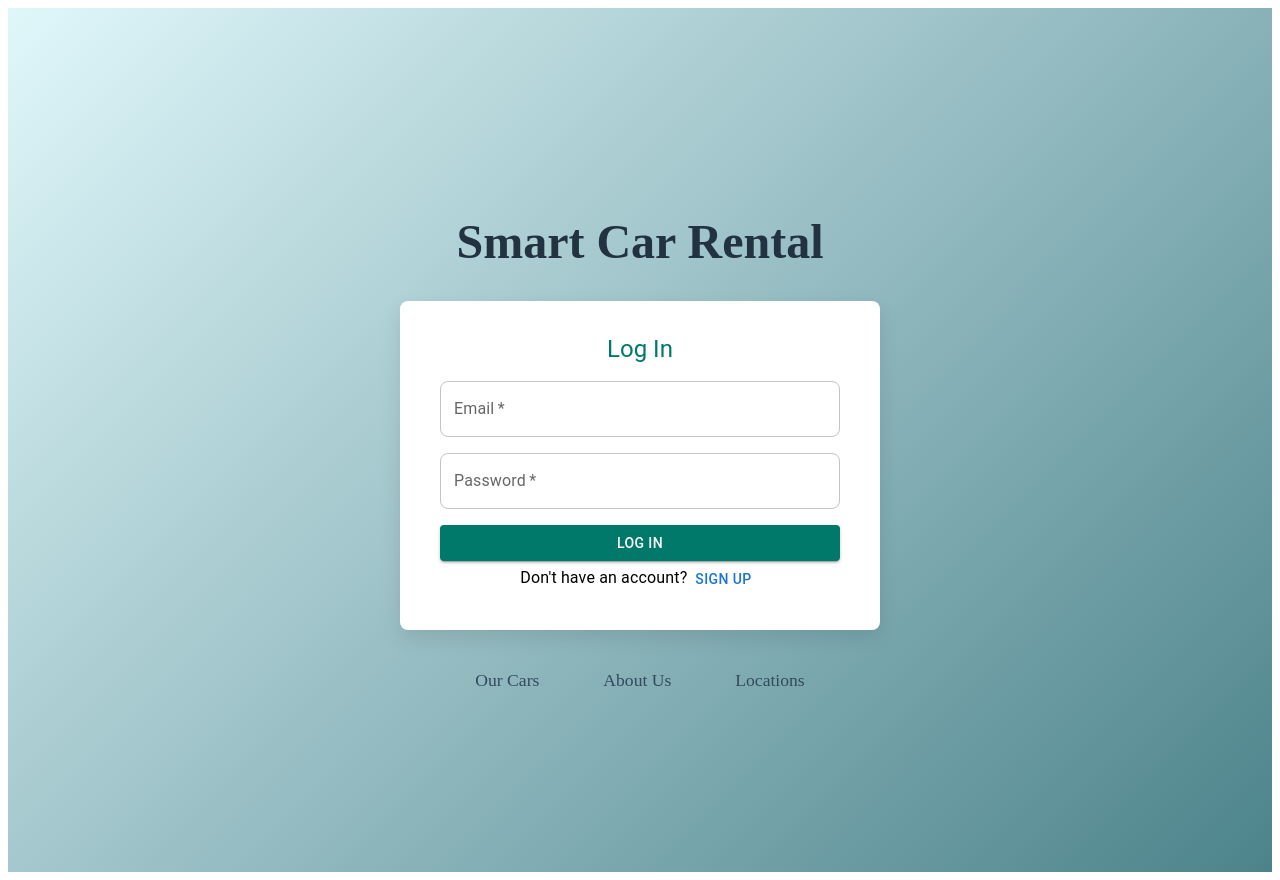
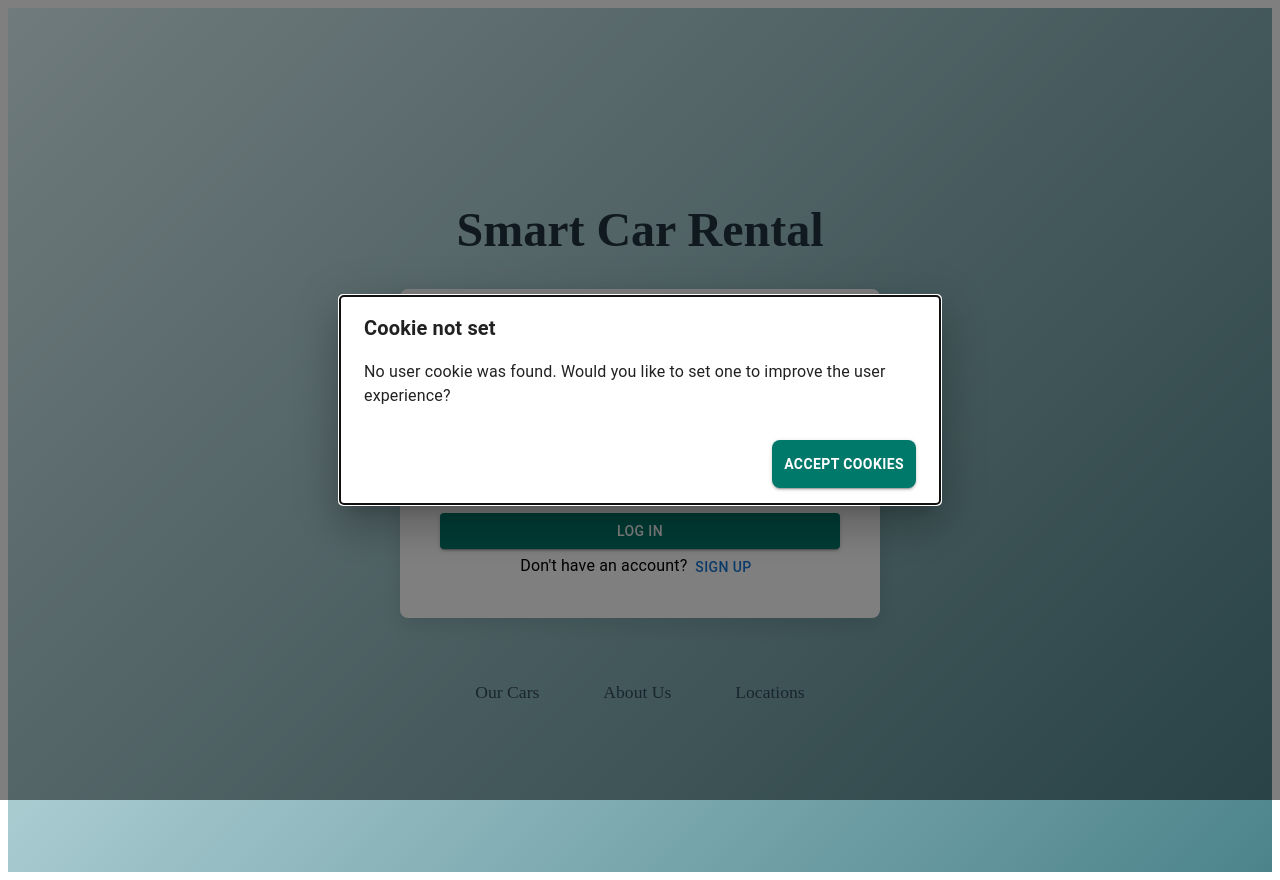
Before and after one commit to mikewegele/smart-contract-vehicle, a React (Vite) app in the folder frontend/: page /login in a window 1280 px wide. Built offline with nearby package versions, Linux system fonts and the light colour scheme.

Commit message:
add accept cookies

```diff
--- a/frontend/package.json
+++ b/frontend/package.json
@@ -19,6 +19,7 @@
     "axios": "^1.9.0",
     "leaflet": "^1.9.4",
     "react": "^19.1.0",
+    "react-cookie": "^8.0.1",
     "react-dom": "^19.1.0",
     "react-leaflet": "^5.0.0",
     "react-router-dom": "^7.6.0"
--- a/frontend/src/components/button/DefaultButton.tsx
+++ b/frontend/src/components/button/DefaultButton.tsx
@@ -9,7 +9,7 @@ const useStyles = makeStyles(() => ({
         backgroundColor: "#00796b !important",
         color: "white",
         fontWeight: "bold",
-        borderRadius: 8,
+        borderRadius: "8px",
         transition: "background 0.3s",
         "&:hover": {
             backgroundColor: "#004d40",
--- /dev/null
+++ b/frontend/src/components/cookie/UserCookieManager.tsx
@@ -0,0 +1,90 @@
+import React, {useEffect, useState} from "react";
+import {useCookies} from "react-cookie";
+import {Box, Dialog, DialogActions, DialogContent, DialogTitle, Stack, Typography,} from "@mui/material";
+import makeStyles from "../../util/makeStyles";
+import DefaultButton from "../button/DefaultButton.tsx";
+
+const useStyles = makeStyles(() => ({
+    root: {
+        textAlign: "center",
+        marginTop: "24px",
+        fontFamily: "'Roboto', sans-serif",
+    },
+    btn: {
+        margin: "8px",
+        borderRadius: "20px",
+        paddingLeft: "24px",
+        paddingRight: "24px",
+    },
+    dialogContent: {
+        paddingTop: "8px",
+        paddingBottom: "24px",
+    },
+    dialogTitle: {
+        display: "flex",
+        alignItems: "center",
+        gap: "10px",
+        fontWeight: 600,
+    },
+    icon: {
+        fontSize: "28px",
+        color: "#f9a825",
+    },
+}));
+
+const UserCookieManager: React.FC = () => {
+
+    const {classes} = useStyles();
+    const [cookies, setCookie] = useCookies(["user"]);
+    const [open, setOpen] = useState(false);
+
+    useEffect(() => {
+        if (!cookies.user) {
+            setOpen(true);
+        } else {
+            setOpen(false);
+        }
+    }, [cookies.user]);
+
+    const handleSetCookie = () => {
+        setCookie("user", "Mike", {
+            path: "/",
+            maxAge: 60 * 60 * 24 * 7,
+            sameSite: "lax",
+        });
+        setOpen(false);
+    };
+
+    return (
+        <Box className={classes.root}>
+            <Dialog
+                open={open}
+                onClose={() => {
+                }}
+                disableEscapeKeyDown
+            >
+                <DialogTitle className={classes.dialogTitle}>
+                    Cookie not set
+                </DialogTitle>
+                <DialogContent className={classes.dialogContent}>
+                    <Typography variant="body1">
+                        No user cookie was found. Would you like to set one to improve the user experience?
+                    </Typography>
+                </DialogContent>
+                <DialogActions>
+                    <Stack direction="row" spacing={2} paddingRight="16px" paddingBottom="8px">
+                        <DefaultButton
+                            onClick={handleSetCookie}
+                            variant="contained"
+                            color="primary"
+                        >
+                            Accept Cookies
+                        </DefaultButton>
+                    </Stack>
+                </DialogActions>
+            </Dialog>
+        </Box>
+    );
+};
+
+export default UserCookieManager;
--- a/frontend/src/components/map/VehicleMap.tsx
+++ b/frontend/src/components/map/VehicleMap.tsx
@@ -26,7 +26,7 @@ const useStyles = makeStyles(() => ({
         width: "80%",
         maxWidth: "1000px",
         height: "500px",
-        borderRadius: 12,
+        borderRadius: "12px",
         overflow: "hidden",
         boxShadow: "0 4px 12px rgba(0, 0, 0, 0.1)",
         border: "1px solid #e0e0e0",
--- a/frontend/src/layout/App.tsx
+++ b/frontend/src/layout/App.tsx
@@ -1,19 +1,12 @@
 import React from "react";
-import {BrowserRouter as Router, Routes, Route, Navigate} from "react-router-dom";
-import EntryPage from "../screen/EntryPage.tsx";
-import DashboardPage from "../screen/DashboardPage.tsx";
-import ProfilePage from "../screen/ProfilePage.tsx";
+import {CookiesProvider} from "react-cookie";
+import Layout from "./Layout.tsx";
 
 const App: React.FC = () => {
     return (
-        <Router>
-            <Routes>
-                <Route path="/" element={<Navigate to="/login" replace />} />
-                <Route path="/login" element={<EntryPage />} />
-                <Route path="/home" element={<DashboardPage />} />
-                <Route path="/profile" element={<ProfilePage />} />
-            </Routes>
-        </Router>
+        <CookiesProvider>
+            <Layout/>
+        </CookiesProvider>
     );
 };
 
--- /dev/null
+++ b/frontend/src/layout/Layout.tsx
@@ -0,0 +1,21 @@
+import React from "react";
+import {BrowserRouter as Router, Navigate, Route, Routes} from "react-router-dom";
+import EntryPage from "../screen/EntryPage.tsx";
+import DashboardPage from "../screen/DashboardPage.tsx";
+import ProfilePage from "../screen/ProfilePage.tsx";
+
+const Layout: React.FC = () => {
+
+    return (
+        <Router>
+            <Routes>
+                <Route path="/" element={<Navigate to="/login" replace/>}/>
+                <Route path="/login" element={<EntryPage/>}/>
+                <Route path="/home" element={<DashboardPage/>}/>
+                <Route path="/profile" element={<ProfilePage/>}/>
+            </Routes>
+        </Router>
+    );
+}
+
+export default Layout;
--- a/frontend/src/screen/EntryPage.tsx
+++ b/frontend/src/screen/EntryPage.tsx
@@ -3,6 +3,7 @@ import Header from "../components/Header.tsx";
 import NavLinks from "../components/NavLinks.tsx";
 import AuthForm from "./AuthForm";
 import Container from "../components/container/Container.tsx";
+import UserCookieManager from "../components/cookie/UserCookieManager.tsx";
 
 
 const EntryPage: React.FC = () => {
@@ -11,6 +12,7 @@ const EntryPage: React.FC = () => {
         <Container center>
             <Header />
             <AuthForm/>
+            <UserCookieManager/>
             <NavLinks />
         </Container>
     );
```
Also changed, not shown: 1 other file (tests, documents, lock files or other folders).
